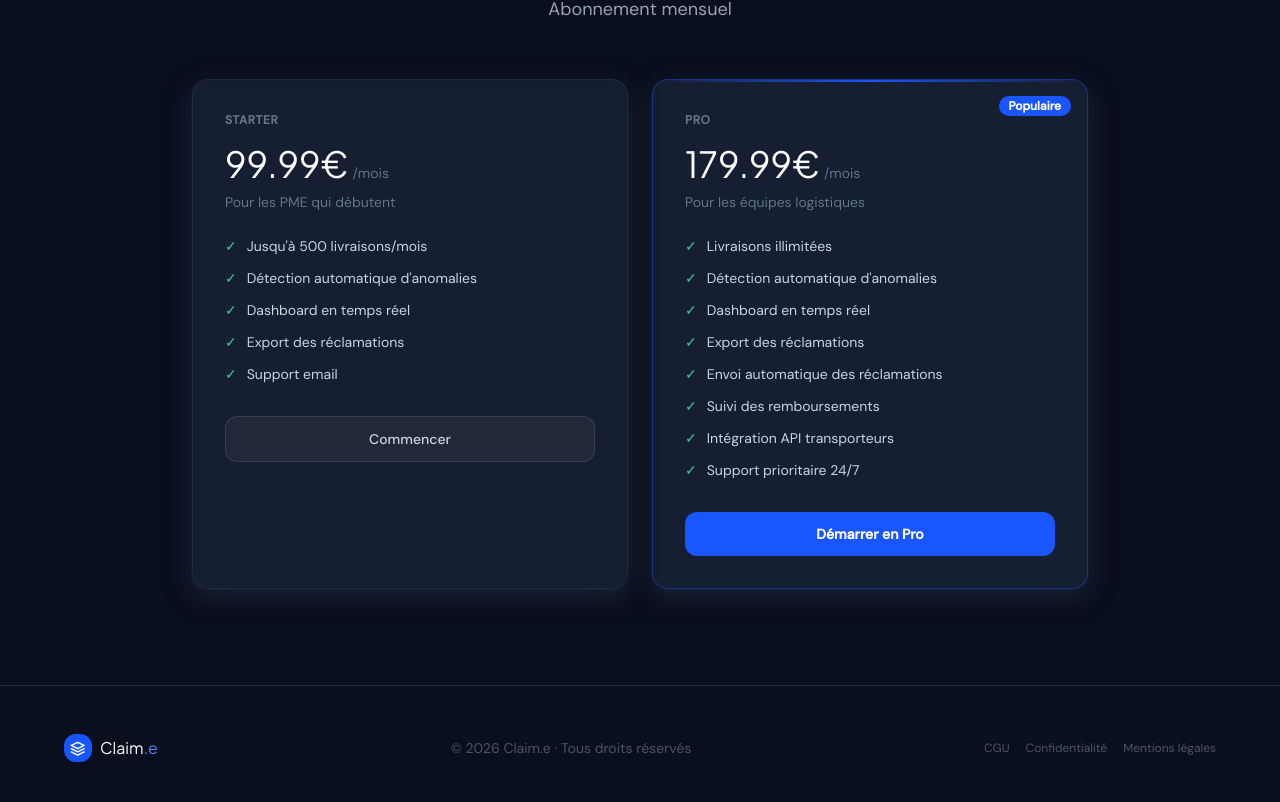
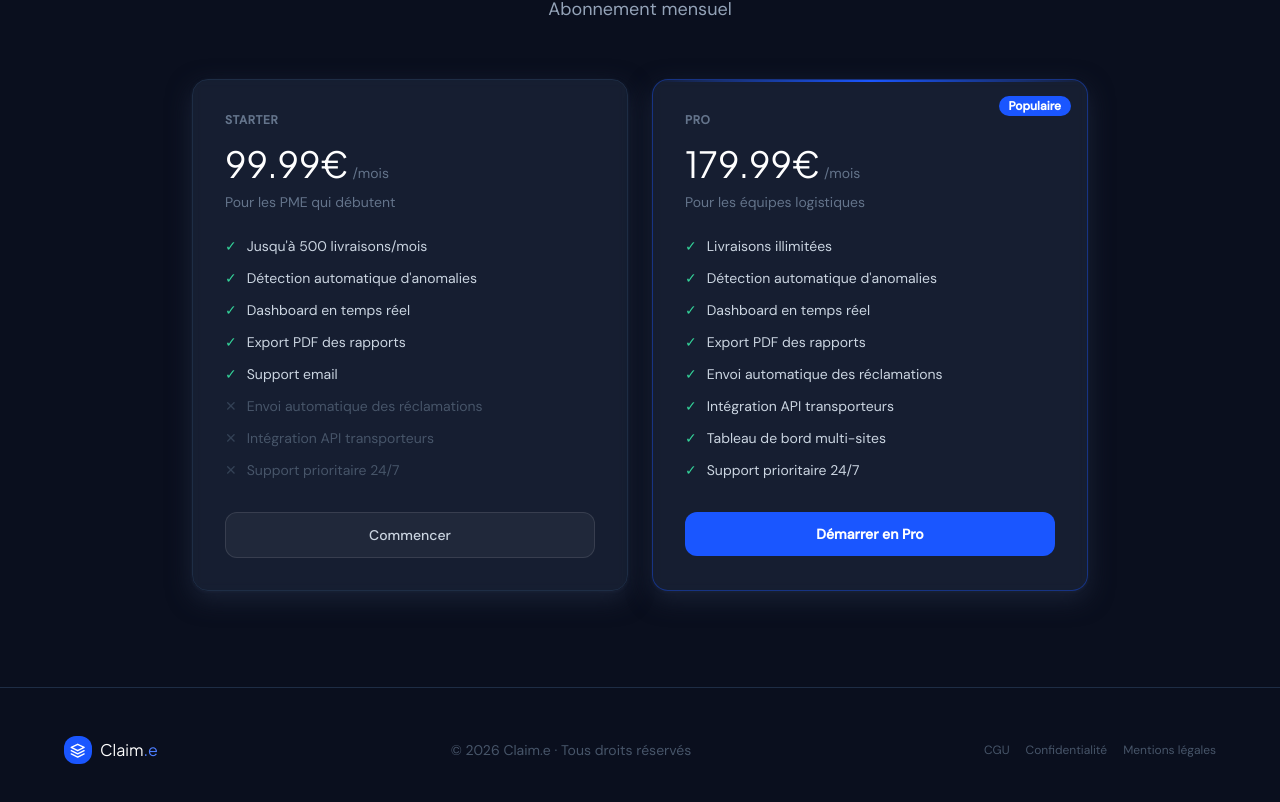
Before and after one commit to Rieux0312/Claim.e, a Next.js app: page / in a window 1280 px wide. Shown: the part 2431-3233 px from the top of the page. Built offline with nearby package versions, Linux system fonts and the light colour scheme.

Commit message:
Mise à jour plans tarifaires

```diff
--- a/app/page.tsx
+++ b/app/page.tsx
@@ -166,12 +166,30 @@ function Pricing() {
           {[
             {
               name: "Starter", price: "99.99€", period: "/mois", desc: "Pour les PME qui débutent",
-              features: ["Jusqu'à 500 livraisons/mois", "Détection automatique d'anomalies", "Dashboard en temps réel", "Export des réclamations", "Support email"],
+              features: [
+                { text: "Jusqu'à 500 livraisons/mois", included: true },
+                { text: "Détection automatique d'anomalies", included: true },
+                { text: "Dashboard en temps réel", included: true },
+                { text: "Export PDF des rapports", included: true },
+                { text: "Support email", included: true },
+                { text: "Envoi automatique des réclamations", included: false },
+                { text: "Intégration API transporteurs", included: false },
+                { text: "Support prioritaire 24/7", included: false },
+              ],
               cta: "Commencer", highlighted: false,
             },
             {
               name: "Pro", price: "179.99€", period: "/mois", desc: "Pour les équipes logistiques",
-              features: ["Livraisons illimitées", "Détection automatique d'anomalies", "Dashboard en temps réel", "Export des réclamations", "Envoi automatique des réclamations", "Suivi des remboursements", "Intégration API transporteurs", "Support prioritaire 24/7"],
+              features: [
+                { text: "Livraisons illimitées", included: true },
+                { text: "Détection automatique d'anomalies", included: true },
+                { text: "Dashboard en temps réel", included: true },
+                { text: "Export PDF des rapports", included: true },
+                { text: "Envoi automatique des réclamations", included: true },
+                { text: "Intégration API transporteurs", included: true },
+                { text: "Tableau de bord multi-sites", included: true },
+                { text: "Support prioritaire 24/7", included: true },
+              ],
               cta: "Démarrer en Pro", highlighted: true,
             },
           ].map(({ name, price, period, desc, features, cta, highlighted }) => (
@@ -185,9 +203,12 @@ function Pricing() {
               </div>
               <p className="text-slate-500 text-sm mb-6">{desc}</p>
               <ul className="space-y-3 mb-8">
-                {features.map((f) => (
-                  <li key={f} className="flex items-center gap-2.5 text-sm text-slate-300">
-                    <span className="text-emerald-400">✓</span> {f}
+                {features.map(({ text, included }) => (
+                  <li key={text} className={`flex items-center gap-2.5 text-sm ${included ? "text-slate-300" : "text-slate-600"}`}>
+                    <span className={included ? "text-emerald-400" : "text-slate-700"}>
+                      {included ? "✓" : "✕"}
+                    </span>
+                    {text}
                   </li>
                 ))}
               </ul>
```
